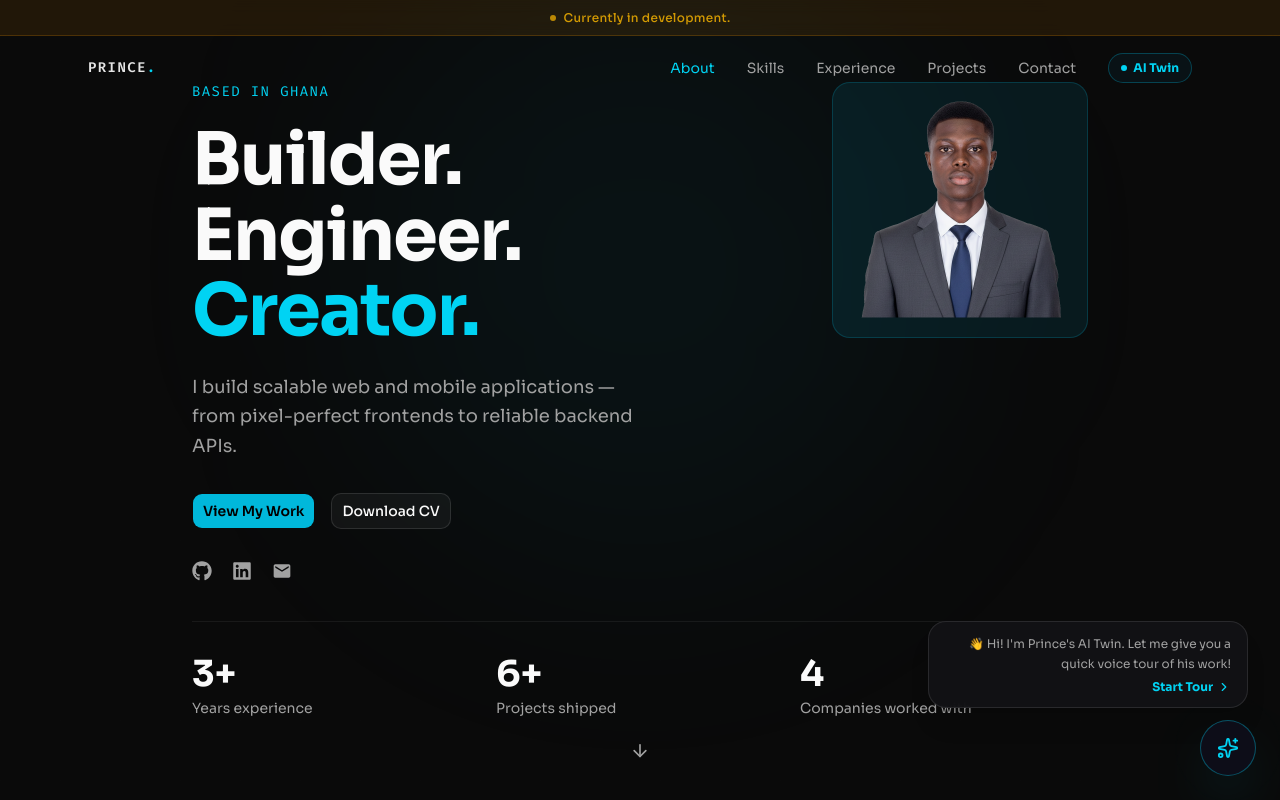
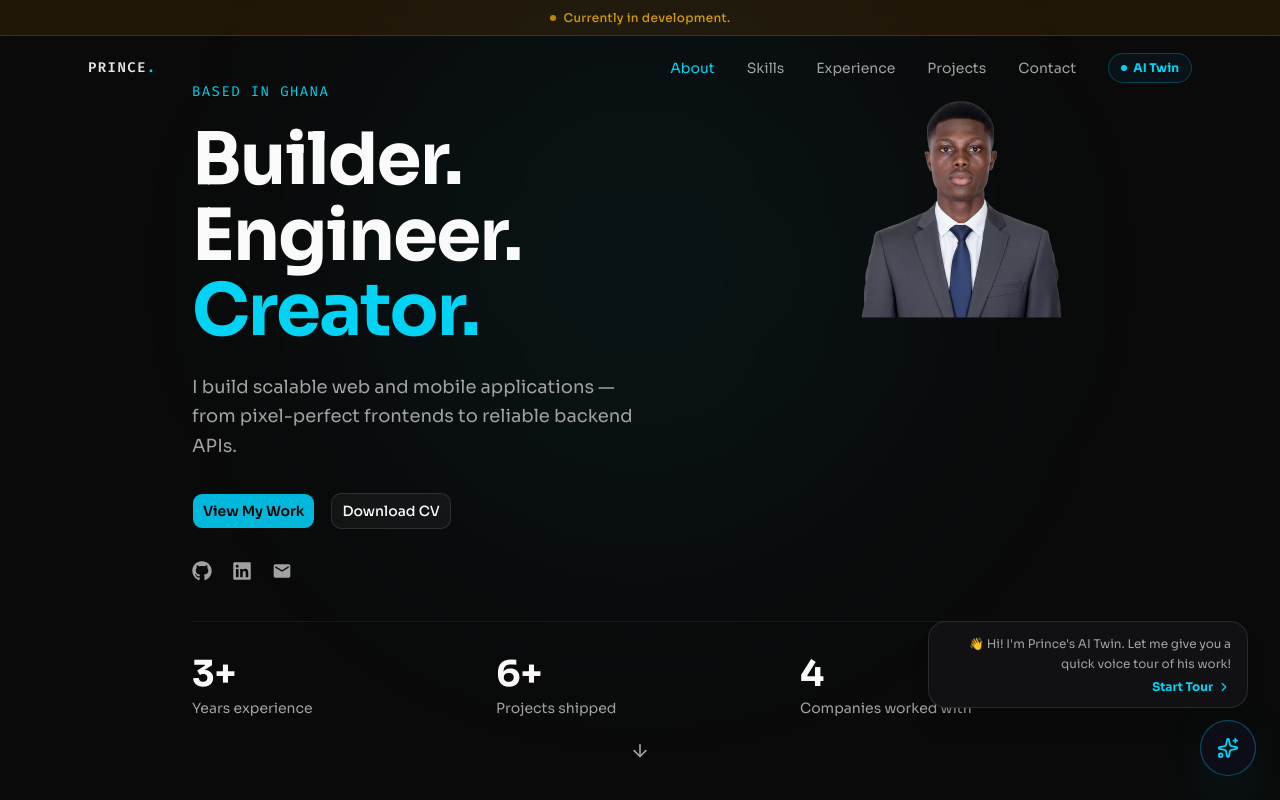
Before and after one commit to Prince-Sarfo/portfolio, a Next.js app: page / in a window 1280 px wide. Shown: the top 800 px of the page. Built offline with nearby package versions, Linux system fonts and the light colour scheme.

Commit message:
fix: remove cyan background behind hero profile photo

```diff
--- a/src/modules/home/components/sections/hero-section.tsx
+++ b/src/modules/home/components/sections/hero-section.tsx
@@ -134,7 +134,6 @@ export function HeroSection() {
           {/* Right: photo */}
           <motion.div variants={item} className="shrink-0">
             <div className="relative w-48 h-48 sm:w-56 sm:h-56 lg:w-64 lg:h-64">
-              <div className="absolute inset-0 rounded-2xl bg-cyan-500/10 border border-cyan-500/20" />
               <Image
                 src="/profile.png"
                 alt={siteConfig.name}
```
